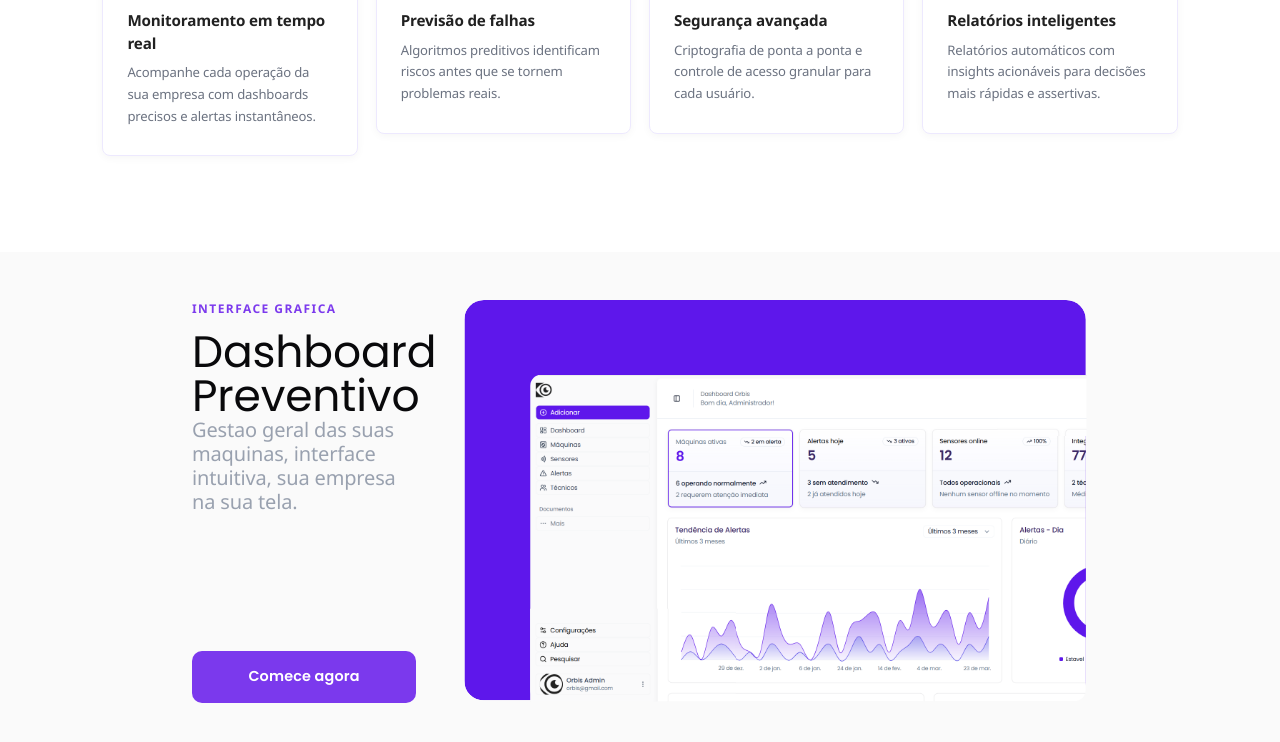
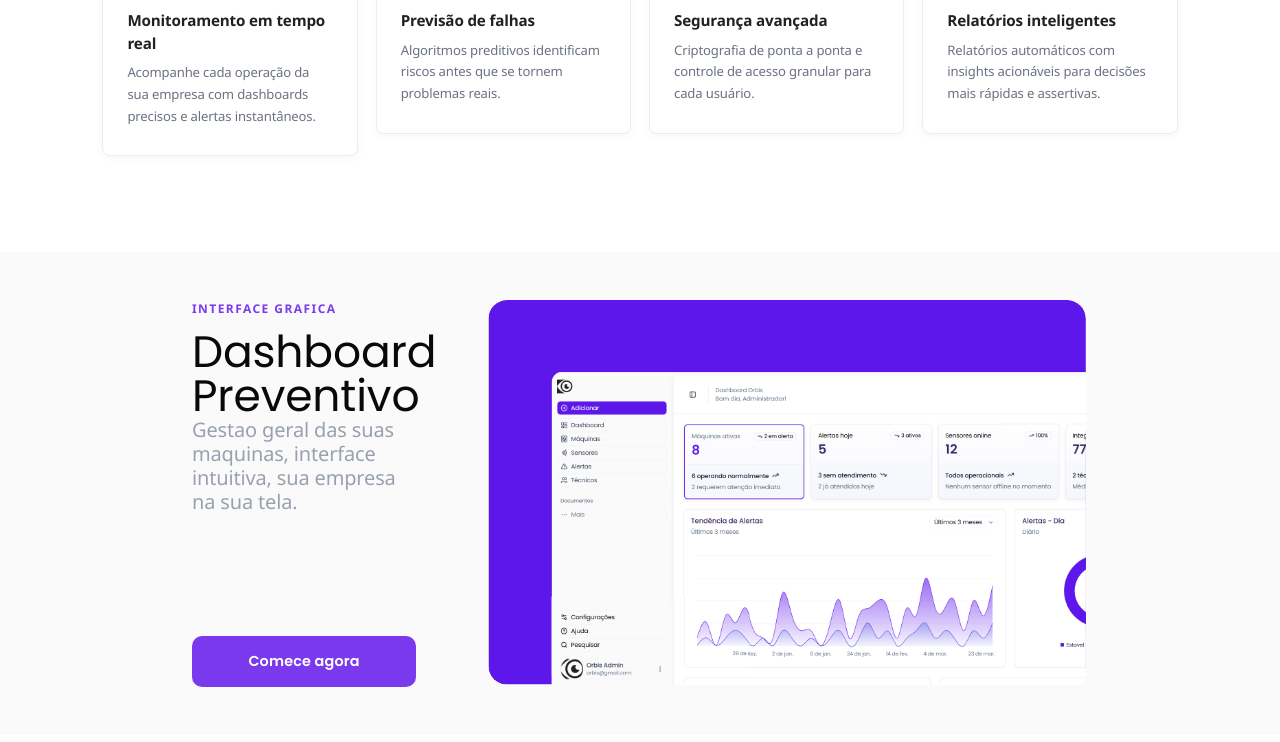
Before and after one commit to Henrique-Fiorotti/orbis, a Next.js app: page / in a window 1280 px wide. Shown: the part 1440-2182 px from the top of the page. Built offline with nearby package versions, Linux system fonts and the light colour scheme.

Commit message:
style: Mouse selector stylezation and responsive size for hero dashboard in landing page

```diff
--- a/app/globals.css
+++ b/app/globals.css
@@ -4,9 +4,12 @@
 @custom-variant dark (&:is(.dark *));
 @import "shadcn/tailwind.css";
 
-@tailwind base;
-@tailwind components;
 @tailwind utilities;
+
+::selection {
+  color: rgb(255, 255, 255);
+  background-color: #6027c2a8;
+}
 
 /* Modern browsers — Chrome 121+, Edge 121+, Firefox, Safari 18.2+ */
 html,
@@ -15,8 +18,6 @@ html,
   scrollbar-color: var(--scrollbar-thumb) var(--scrollbar-track);
 
 }
-
-
 
 /* Legacy WebKit — older Chrome/Edge/Safari, radius, borders & shadows */
 html::-webkit-scrollbar,
--- a/components/hero-dashboard.jsx
+++ b/components/hero-dashboard.jsx
@@ -36,9 +36,9 @@ export default function HeroDashboard() {
           Comece agora
         </Link>
       </div>
-      <div className="h-full min-w-[280px] flex-[1.5]">
+      <div className="h-full flex flex-col items-end min-w-[280px] flex-[1.5]">
         <ThemeAwareImage
-          className="h-full w-full object-cover"
+          className="h-full w-[600px] object-cover"
           lightSrc="/orbis_dashboard_hero.svg"
           darkSrc="/Orbis-hero-dashboard-dark.svg"
           alt="Dashboard Preventivo"
```
